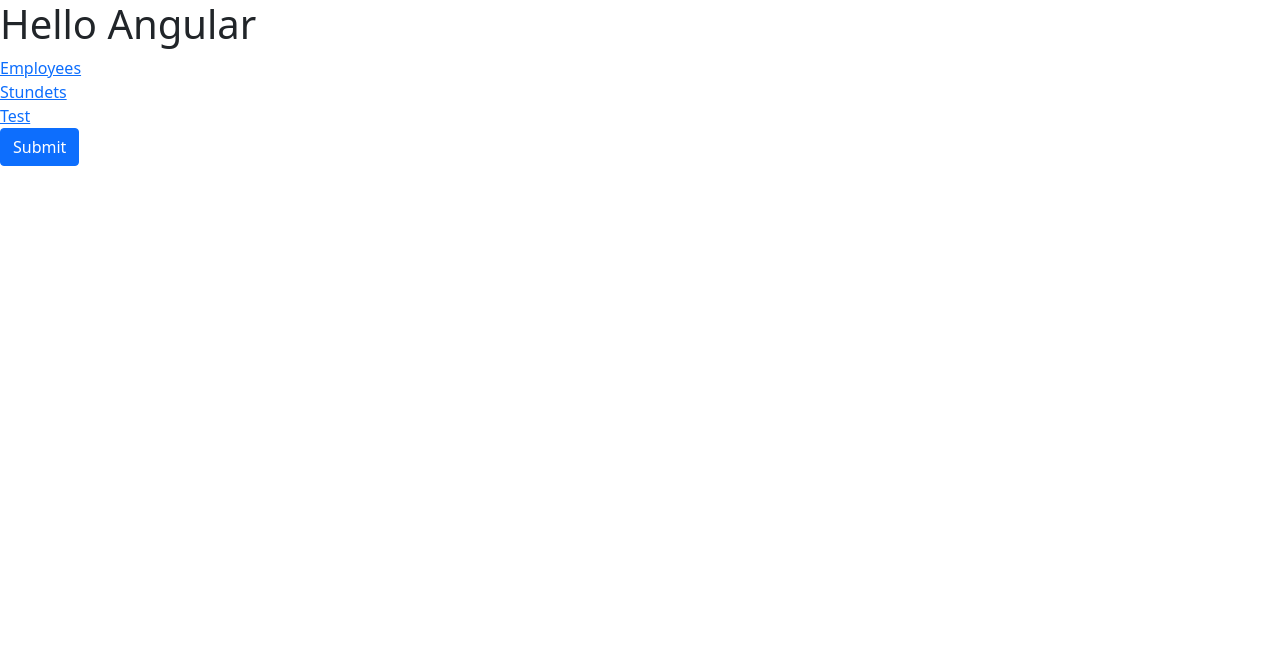
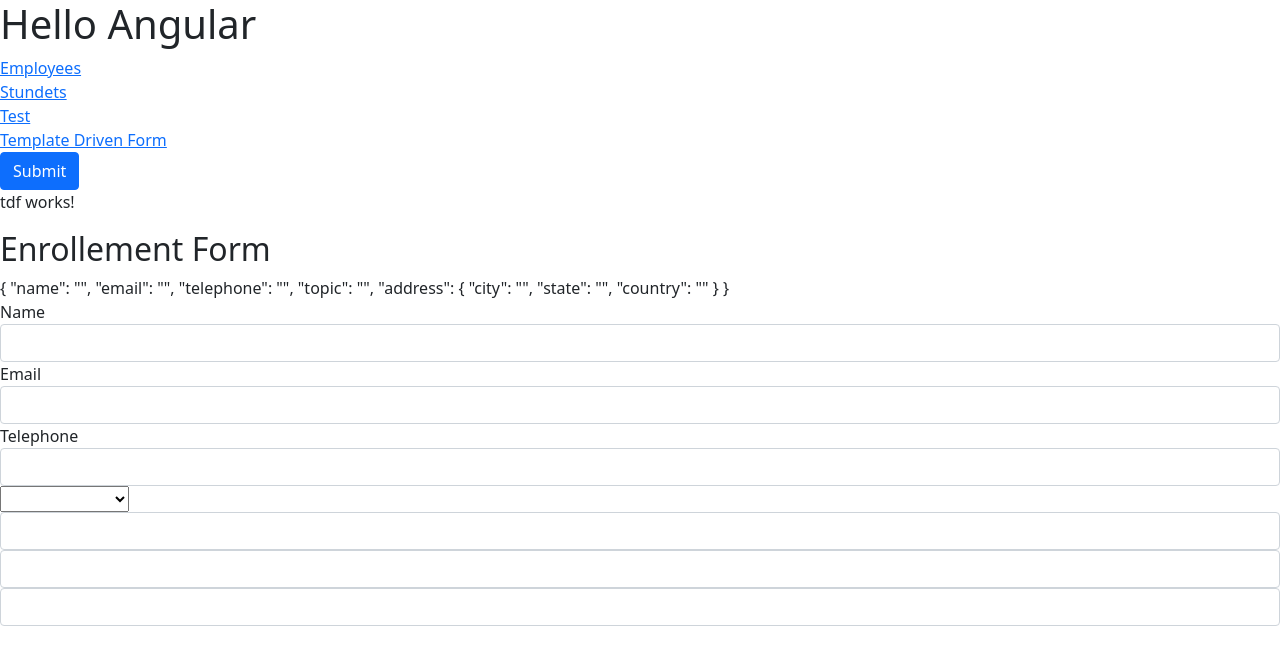
Before and after one commit to aleempasha2772/angular, an Angular app: page /form in a window 1280 px wide. Before the commit this address led to /. Shown: the top 664 px of the page. Built offline with nearby package versions, Linux system fonts and the light colour scheme.

Commit message:
data binding through ngModel and ngModelGroup

```diff
--- a/src/app/app-routing.module.ts
+++ b/src/app/app-routing.module.ts
@@ -3,11 +3,13 @@
 import { StudentListComponent } from './student-list/student-list.component';
 import { EmployeeListComponent } from './employee-list/employee-list.component';
 import { TestComponent } from './test/test.component';
+import { TdfComponent } from './tdf/tdf.component';
 
 const routes: Routes = [
   {path:'students',component: StudentListComponent},
   {path:'employees',component: EmployeeListComponent},
-  {path:'test',component: TestComponent}
+  {path:'test',component: TestComponent},
+  {path:'form',component:TdfComponent}
 ];
 
 @NgModule({
--- a/src/app/app.component.html
+++ b/src/app/app.component.html
@@ -7,6 +7,8 @@
     <a routerLink="/students" routerLinkActive="active">Stundets</a>
     <br>
     <a routerLink="/test" routerLinkActive="active">Test</a>
+    <br>
+    <a routerLink="/form" routerLinkActive="active">Template Driven Form</a>
   </nav>
   <button class="btn btn-primary" >
     Submit
--- a/src/app/app.module.ts
+++ b/src/app/app.module.ts
@@ -9,12 +9,15 @@
 import { EmployeeListComponent } from './employee-list/employee-list.component';
 import { HttpClientModule } from '@angular/common/http';
 import { StudentListComponent } from './student-list/student-list.component';
+
+import { TdfComponent } from './tdf/tdf.component';
 @NgModule({
   declarations: [
     AppComponent,
     TestComponent,
     EmployeeListComponent,
     StudentListComponent,
+    TdfComponent,
 
   ],
   imports: [
--- /dev/null
+++ b/src/app/tdf/tdf.component.html
@@ -0,0 +1,39 @@
+<p>tdf works!</p>
+<h2> Enrollement Form</h2>
+<form  #userForm="ngForm">
+
+    {{userForm.value | json}}
+    <div class="form-group" >
+
+        <label>Name</label>
+        <input type="text" name="name" id="" class="form-control" ngModel>
+    </div>
+    <div class="form-group">
+        <label>Email</label>
+        <input type="email" name="email" id="" class="form-control" ngModel>
+    </div>
+    <div class="form-group">
+        <label>Telephone</label>
+        <input type="tel" name="telephone" id="" class="form-control" ngModel>
+    </div>
+    <div class="form-group">
+        <select ngModel name="topic" id="" class="custom-select" >
+            <option value="default" selected>I am Intrested</option>
+            <option *ngFor="let topic of topics">
+                {{topic}}
+            </option>
+        </select>
+    </div>
+
+    <div ngModelGroup = "address">
+        <div>
+            <input type="text" name="city" id="" class="form-control" ngModel>
+        </div>
+        <div>
+            <input type="text" name="state" id="" class="form-control" ngModel>
+        </div>
+        <div>
+            <input type="text" name="country" id="" class="form-control" ngModel>
+        </div>
+    </div>
+</form>
--- /dev/null
+++ b/src/app/tdf/tdf.component.ts
@@ -0,0 +1,29 @@
+import { Component, OnInit } from '@angular/core';
+
+@Component({
+  selector: 'app-tdf',
+  templateUrl: './tdf.component.html',
+  styleUrls: ['./tdf.component.css']
+})
+export class TdfComponent implements OnInit {
+
+  constructor() { }
+
+  ngOnInit(): void {
+  }
+
+  topicHasError = true;
+
+  topics = ["cricket","football","Politics"]
+
+  validateTopic(value: any){
+
+    if(value === "default"){
+      this.topicHasError=true
+    }
+    else{
+      this.topicHasError = false
+    }
+  }
+
+}
```
Also changed, not shown: src/app/tdf/tdf.component.css (added), 1 other file (tests, documents, lock files or other folders).
